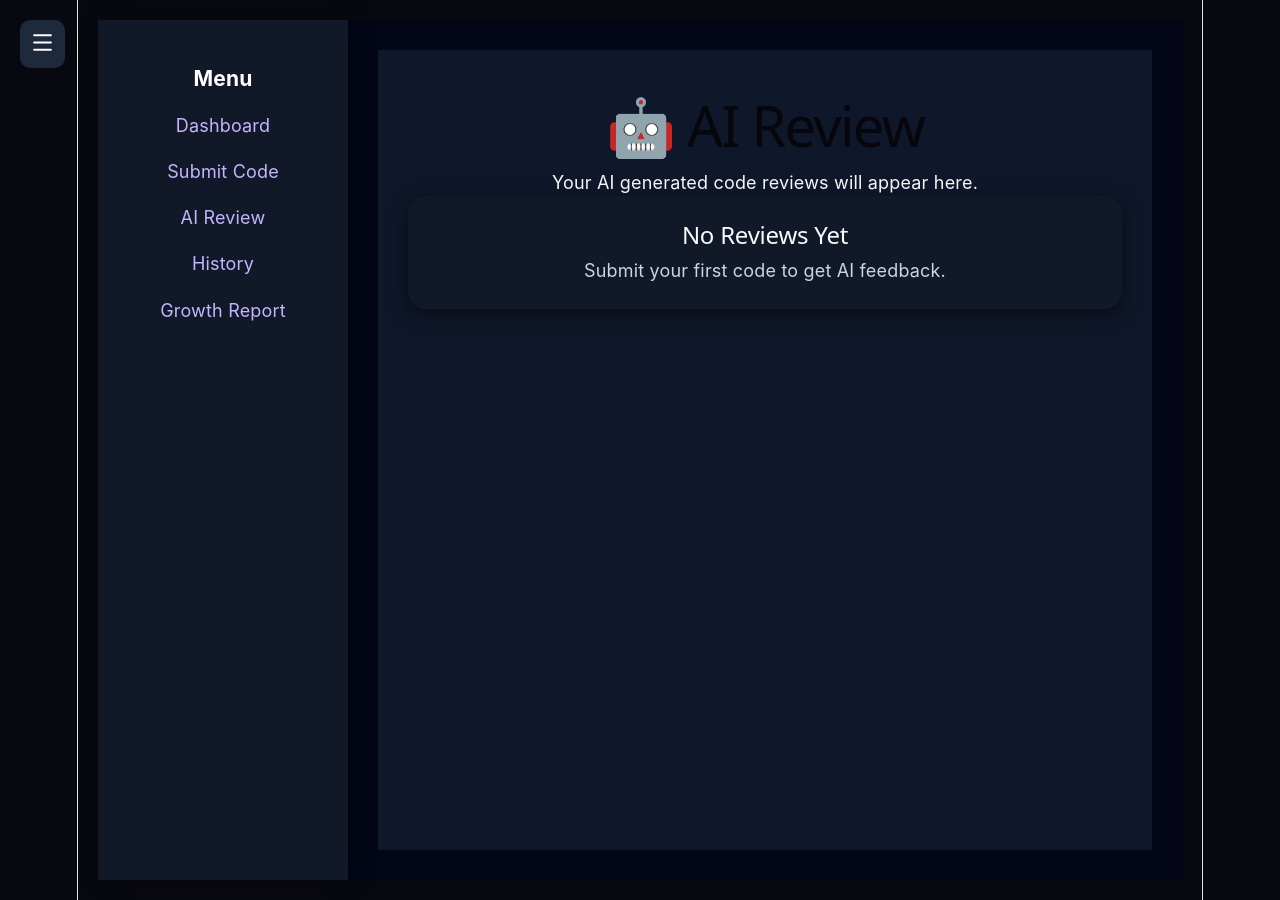
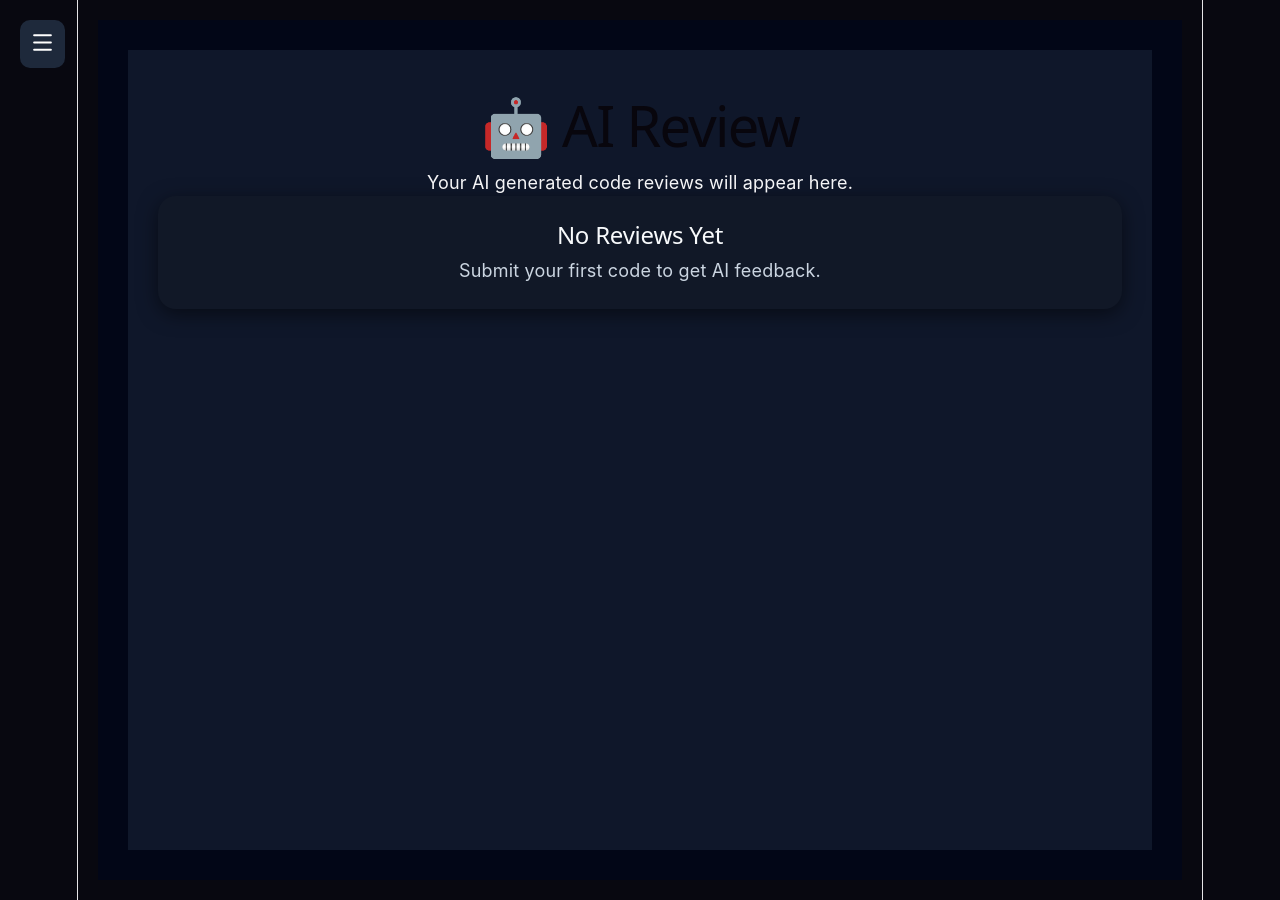
Before and after one commit to ACM-CodeHub/ai-growth-coach, a React (Vite) app in the folder ai-growth-coach-frontend/: page /ai-review in a window 1280 px wide. Built offline with nearby package versions, Linux system fonts and the light colour scheme.

Commit message:
feat: slidebar conflict resolved

```diff
--- a/ai-growth-coach-frontend/src/components/DashboardLayout.jsx
+++ b/ai-growth-coach-frontend/src/components/DashboardLayout.jsx
@@ -6,7 +6,7 @@ import "../App.css";
 
 const DashboardLayout = ({ children }) => {
 
-  const [showSidebar, setShowSidebar] = useState(true);
+  const [showSidebar, setShowSidebar] = useState(false);
 
 
   return (
```
